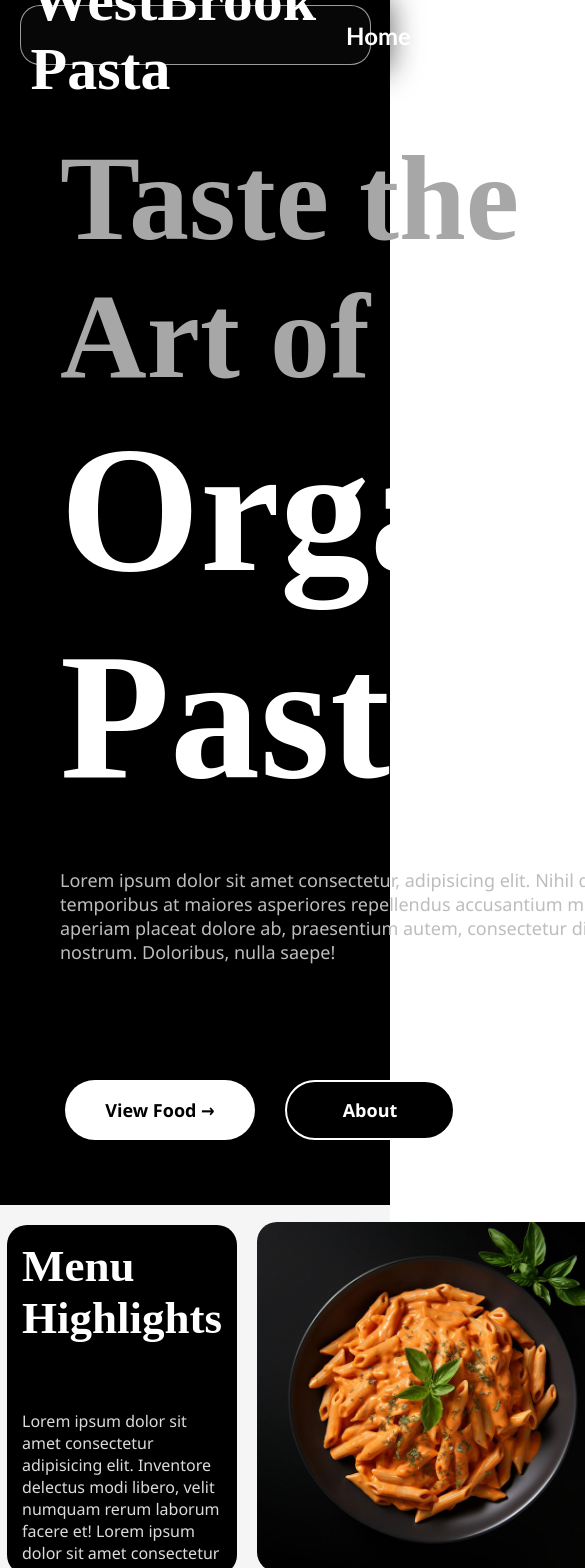
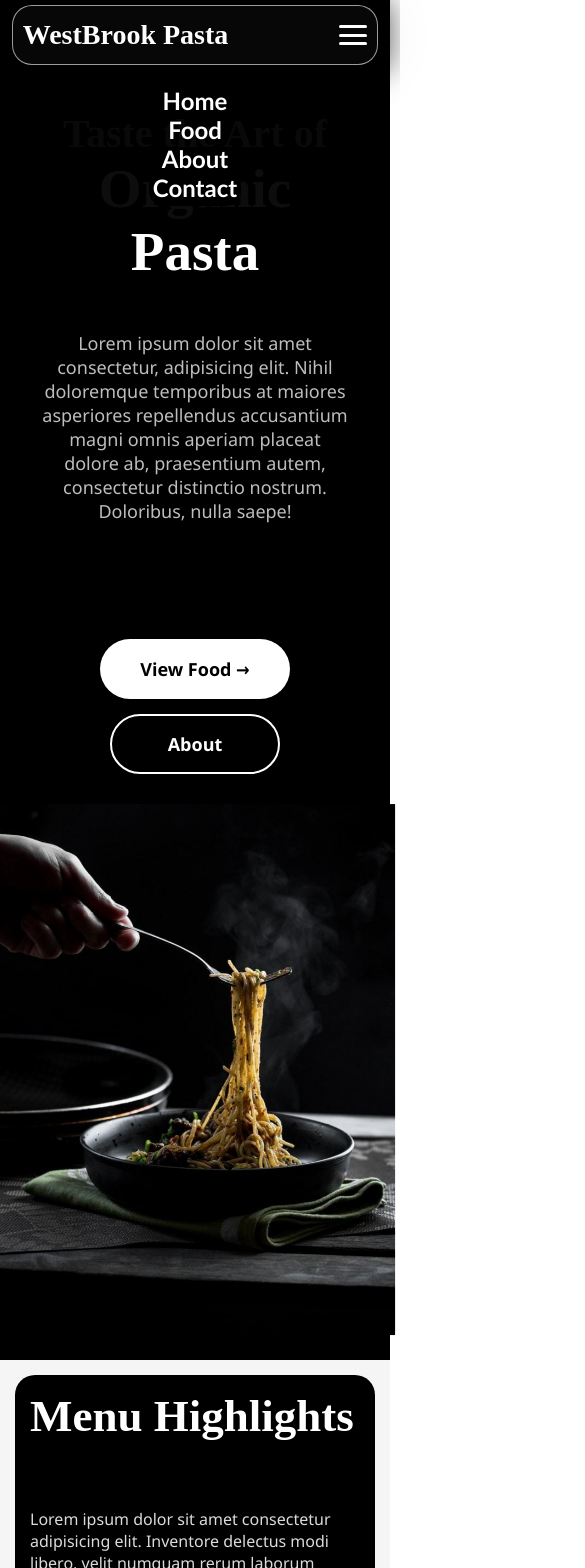
Before and after one commit to Charlton-Lenso2/WestBrook-Pasta-website-practice, a React (Vite) app: page / in a window 390 px wide. Shown: the top 1568 px of the page, 585 px wide, since content can reach past the window. Built offline with nearby package versions, Linux system fonts and the light colour scheme; a web font is replaced by a local one.

Commit message:
Making it mobile responsive

```diff
--- a/src/components/Navbar.css
+++ b/src/components/Navbar.css
@@ -57,10 +57,78 @@
   font-size: 60px;
 }
 
-.contact-pill{
+.contact-pill {
   align-items: center;
   padding: 4px;
   background-color: #000;
   color: #fff;
   border-radius: 15px;
 }
+
+.navsection ul {
+  display: flex;
+  align-items: center;
+  list-style: none;
+}
+
+.hamburger {
+  display: none;
+  flex-direction: column;
+  justify-content: space-between;
+  width: 28px;
+  height: 20px;
+  background: transparent;
+  border: none;
+  cursor: pointer;
+  padding: 0;
+  z-index: 1001;
+}
+
+.hamburger span {
+  display: block;
+  height: 3px;
+  width: 100%;
+  background-color: #fff;
+  border-radius: 2px;
+}
+
+@media (max-width: 768px) {
+  .name {
+    font-size: 40px;
+  }
+
+  .hamburger {
+    display: flex;
+  }
+
+  .nav-links {
+    position: absolute;
+    top: 60px;
+    right: 0;
+    width: 100%;
+    flex-direction: column;
+    background-color: rgba(0, 0, 0, 0.95);
+    border-radius: 0 0 20px 20px;
+    align-items: center;
+    padding: 20px 0;
+    display: none;
+  }
+
+  .nav-links.open {
+    display: flex;
+  }
+
+  .nav-links li {
+    margin: 15px 0;
+  }
+}
+
+@media (max-width: 480px) {
+  .name {
+    font-size: 28px;
+  }
+
+  .navsection {
+    width: 94%;
+  }
+}
--- a/src/components/Navbar.jsx
+++ b/src/components/Navbar.jsx
@@ -1,31 +1,50 @@
-import {Link} from "react-router-dom";
-import "./Navbar.css"
+import { Link } from "react-router-dom";
+import { useState } from "react";
+import "./Navbar.css";
 
 function Navbar() {
+  const [isOpen, setIsOpen] = useState(false);
+  const closeMenu = () => setIsOpen(false);
+
   return (
-    <>
     <div className="navbar">
       <div className="navsection">
         <h1 className="name">WestBrook Pasta</h1>
-          <ul>
+
+        <button
+          className="hamburger"
+          onClick={() => setIsOpen(!isOpen)}
+          aria-label="Toggle menu"
+        >
+          <span></span>
+          <span></span>
+          <span></span>
+        </button>
+
+        <ul className={isOpen ? "nav-links open" : "nav-links"}>
           <li>
-              <Link to="/">Home</Link>
+            <Link to="/" onClick={closeMenu}>
+              Home
+            </Link>
           </li>
           <li>
-              <Link to="/food" >Food</Link>
+            <Link to="/food" onClick={closeMenu}>
+              Food
+            </Link>
           </li>
           <li>
-              <Link to="/about" >About</Link>
+            <Link to="/about" onClick={closeMenu}>
+              About
+            </Link>
           </li>
           <li>
-              <Link to="/contact" className="contact-pill">
+            <Link to="/contact" className="contact-pill" onClick={closeMenu}>
               Contact
             </Link>
           </li>
         </ul>
       </div>
     </div>
-    </>
   );
 }
 
--- a/src/index.css
+++ b/src/index.css
@@ -1,6 +1,6 @@
 @import url("https://fonts.googleapis.com/css2?family=Italianno&display=swap");
 
-html{
+html {
   scroll-behavior: smooth;
 }
 
@@ -120,3 +120,12 @@ h3 {
   font-weight: bolder;
   font-size: xx-large;
 }
+
+@media (max-width: 768px) {
+  .footer {
+    flex-direction: column;
+    text-align: center;
+    gap: 20px;
+    padding: 30px 20px;
+  }
+}
--- a/src/pages/About.css
+++ b/src/pages/About.css
@@ -152,3 +152,29 @@
   border-radius: 50%;
   object-fit: cover;
 }
+
+@media (max-width: 900px) {
+  .firstabout,
+  .secondabout {
+    flex-direction: column;
+    height: auto;
+  }
+
+  .firsttext,
+  .secondtext {
+    height: auto;
+    width: 100%;
+  }
+
+  .firstimage img,
+  .secondimage img {
+    width: 100%;
+    max-width: 500px;
+    height: auto;
+  }
+
+  .team {
+    margin-top: 40px;
+    flex-wrap: wrap;
+  }
+}
--- a/src/pages/Contact.css
+++ b/src/pages/Contact.css
@@ -15,13 +15,12 @@
   animation: fadeUp 0.7s ease forwards;
 }
 
-
 @keyframes fadeUp {
-    to{
-        opacity: 1;
-        transform: translateY(0);
-        transform: translateX(0);
-    }
+  to {
+    opacity: 1;
+    transform: translateY(0);
+    transform: translateX(0);
+  }
 }
 .conitems {
   display: flex;
@@ -146,3 +145,31 @@
   box-shadow: 0 0 30px rgba(0, 0, 0, 0.12);
   background-color: #d4d4d4;
 }
+
+@media (max-width: 900px) {
+  .conitems {
+    flex-direction: column;
+  }
+
+  .conimg img {
+    width: 100%;
+    max-width: 400px;
+    height: auto;
+  }
+
+  .conform {
+    height: auto;
+    width: 100%;
+    max-width: 400px;
+  }
+
+  .conrow {
+    flex-direction: column;
+  }
+
+  .conrow input,
+  .context textarea {
+    width: 100%;
+    max-width: 300px;
+  }
+}
--- a/src/pages/Food.css
+++ b/src/pages/Food.css
@@ -16,12 +16,11 @@
   animation: fadeUp 0.7s ease forwards;
 }
 
-
 @keyframes fadeUp {
-    to{
-        opacity: 1;
-        transform: translateY(0);
-    }
+  to {
+    opacity: 1;
+    transform: translateY(0);
+  }
 }
 
 .food h1 {
@@ -31,9 +30,9 @@
   text-align: center;
 }
 
-.supporttext{
-    text-align: center;
-    font-style: italic;
+.supporttext {
+  text-align: center;
+  font-style: italic;
 }
 
 .foodcontainer {
@@ -92,3 +91,23 @@
   transform: translateX(-60px);
   animation: fadeUp 1.3s ease forwards;
 }
+
+@media (max-width: 900px) {
+  .firstfood,
+  .secondfood {
+    flex-wrap: wrap;
+  }
+
+  .food1 img {
+    width: 100%;
+    max-width: 300px;
+    height: auto;
+  }
+}
+
+@media (max-width: 500px) {
+  .firstfood,
+  .secondfood {
+    flex-direction: column;
+  }
+}
--- a/src/pages/subcomponents/AboutRest.css
+++ b/src/pages/subcomponents/AboutRest.css
@@ -61,3 +61,24 @@
   box-shadow: 0 0 30px rgba(0, 0, 0, 0.12);
   background-color: #1a1a1a;
 }
+
+@media (max-width: 900px) {
+  .aboutrest {
+    flex-direction: column;
+  }
+
+  .aboutresttext {
+    flex-direction: column;
+    height: auto;
+  }
+
+  .aboutrestimg img {
+    width: 100%;
+    max-width: 500px;
+    height: auto;
+  }
+
+  .textrest {
+    height: auto;
+  }
+}
--- a/src/pages/subcomponents/Hero.css
+++ b/src/pages/subcomponents/Hero.css
@@ -15,15 +15,13 @@
   animation: fadeUp 0.7s ease forwards;
 }
 
-
 @keyframes fadeUp {
-    to{
-        opacity: 1;
-        transform: translateY(0);
-        transform: translateX(0);
-    }
+  to {
+    opacity: 1;
+    transform: translateY(0);
+    transform: translateX(0);
+  }
 }
-
 
 .text {
   font-family: "Italianno", cursive;
@@ -45,7 +43,6 @@
   transition: 0.5s;
   transform: translateX(60px);
   animation: fadeUp 1.3s ease forwards;
-
 }
 
 .herotext {
@@ -108,3 +105,54 @@
   kerning: 4px;
   box-shadow: 0 0 60px rgba(255, 255, 255, 0.6);
 }
+
+.heroimage img {
+  max-width: 100%;
+  height: auto;
+}
+
+@media (max-width: 900px) {
+  .hero {
+    flex-direction: column;
+    text-align: center;
+    padding: 20px;
+    min-height: auto;
+  }
+
+  .text {
+    padding: 20px;
+    align-items: center;
+  }
+
+  .herotext {
+    font-size: 60px;
+  }
+
+  .pasta {
+    font-size: 80px;
+  }
+
+  .heroimage img {
+    max-width: 400px;
+  }
+
+  .btnsec {
+    justify-content: center;
+  }
+}
+
+@media (max-width: 480px) {
+  .herotext {
+    font-size: 40px;
+  }
+
+  .pasta {
+    font-size: 55px;
+  }
+
+  .btnsec {
+    flex-direction: column;
+    align-items: center;
+    gap: 15px;
+  }
+}
--- a/src/pages/subcomponents/Reservation.css
+++ b/src/pages/subcomponents/Reservation.css
@@ -121,3 +121,30 @@
   box-shadow: 0 0 30px rgba(0, 0, 0, 0.12);
   background-color: #d4d4d4;
 }
+
+@media (max-width: 900px) {
+  .reservation {
+    flex-direction: column;
+    min-height: auto;
+    padding: 20px;
+  }
+
+  .reservation-text,
+  .reservationform {
+    width: 100%;
+    max-width: 500px;
+    height: auto;
+  }
+
+  .firstrow,
+  .secondrow {
+    flex-direction: column;
+  }
+
+  .firstrow input,
+  .secondrow input,
+  .restext textarea {
+    width: 100%;
+    max-width: 300px;
+  }
+}
--- a/src/pages/subcomponents/SubHero.css
+++ b/src/pages/subcomponents/SubHero.css
@@ -14,10 +14,10 @@
 }
 
 @keyframes fadeUp {
-    to{
-        opacity: 1;
-        transform: translateY(0);
-    }
+  to {
+    opacity: 1;
+    transform: translateY(0);
+  }
 }
 
 .pic1,
@@ -27,7 +27,7 @@
 }
 
 .pic1:hover,
-.pic2:hover{
+.pic2:hover {
   transform: scale(1.01);
 }
 
@@ -85,3 +85,25 @@
   transform: scale(1.01);
   background-color: 0 0 30px rgba(0, 0, 0, 0.6);
 }
+
+@media (max-width: 900px) {
+  .subhero {
+    flex-direction: column;
+    padding: 15px;
+  }
+
+  .menu-highlights,
+  .chef-story,
+  .pic1,
+  .pic2 {
+    width: 100%;
+    height: auto;
+  }
+
+  .pic1 img,
+  .pic2 img {
+    width: 100%;
+    height: auto;
+    max-width: 350px;
+  }
+}
```
Also changed, not shown: src/components/Footer.css (+11 -3 lines). Lines whose indentation alone changed are shown as unchanged.
